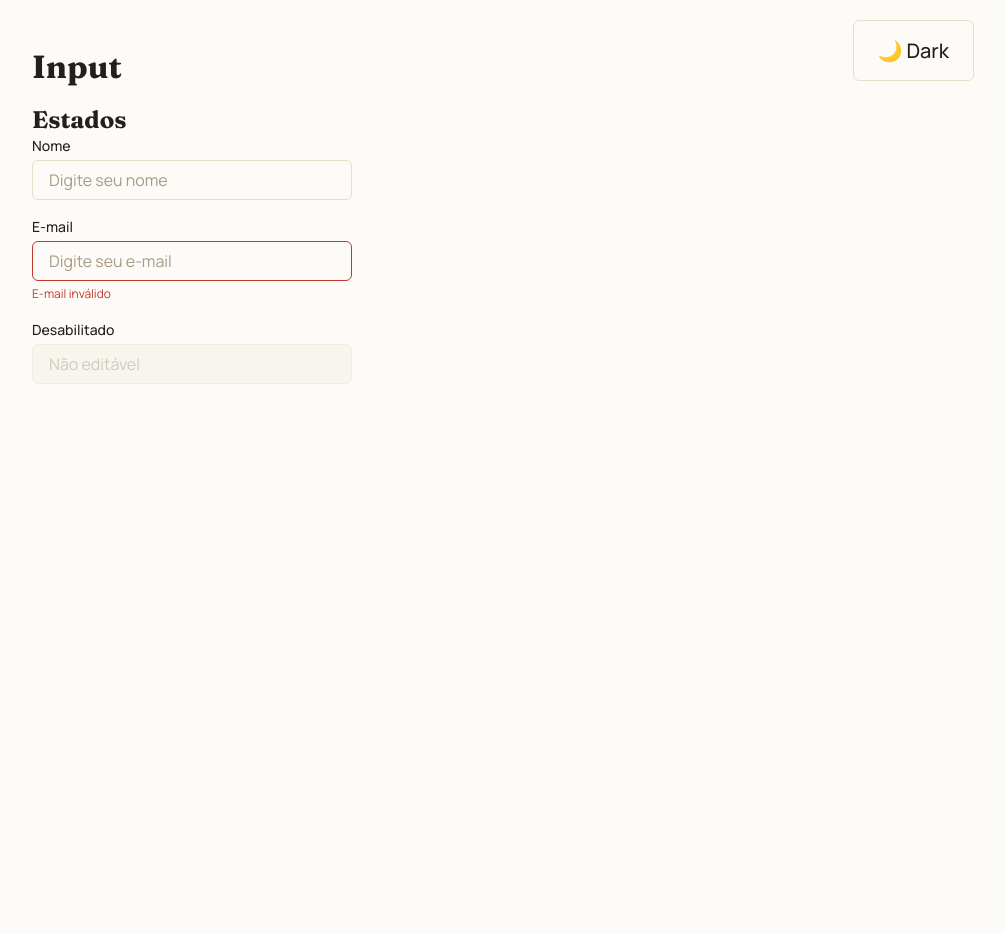
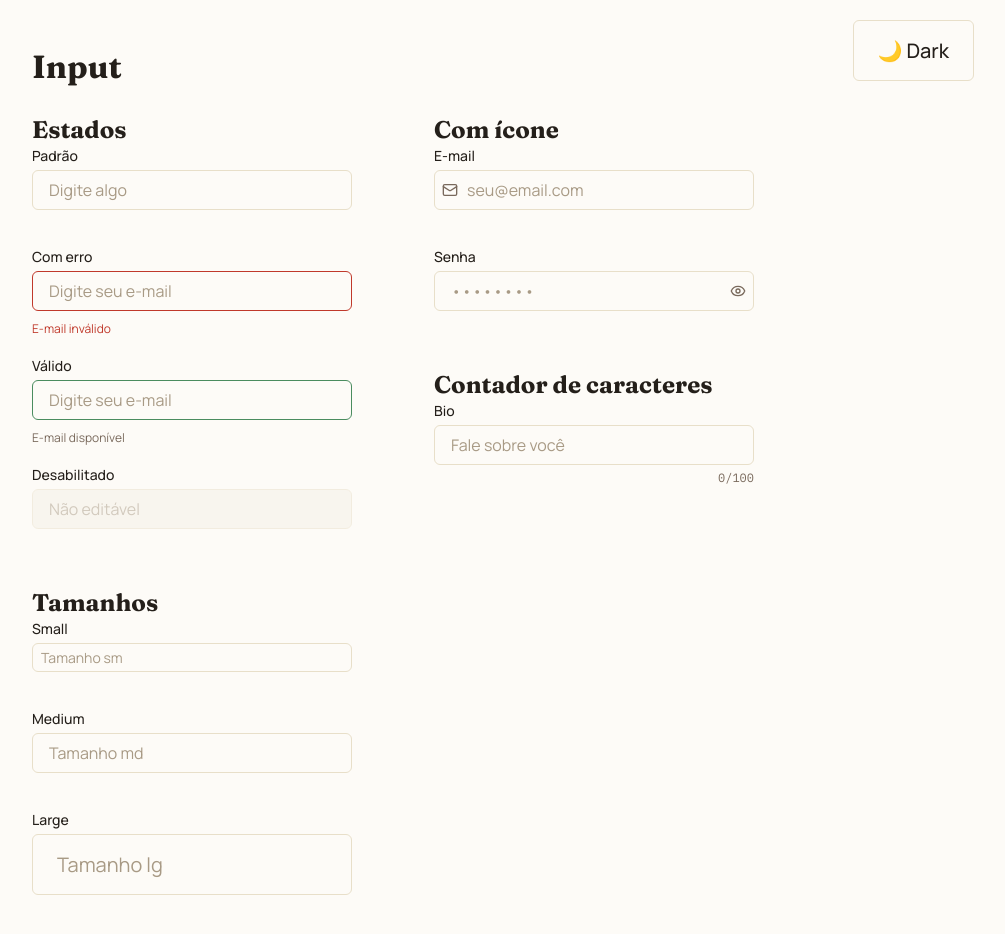
Before and after one commit to joaovxsantos/design-system-mars, a Next.js app: page /components/input in a window 1280 px wide. Shown: the top 934 px of the page, without its empty margins (206-1211 px from the left). Before the commit the page ends 800 px from the top, so only its background shows below. Built offline with nearby package versions, Linux system fonts and the light colour scheme.

Commit message:
feat: refactor components

```diff
--- a/package.json
+++ b/package.json
@@ -9,6 +9,7 @@
     "lint": "eslint"
   },
   "dependencies": {
+    "lucide-react": "^1.26.0",
     "next": "16.2.11",
     "react": "19.2.4",
     "react-dom": "19.2.4"
--- a/src/app/components/button/button-docs.module.scss
+++ b/src/app/components/button/button-docs.module.scss
@@ -2,6 +2,25 @@
   padding: var(--space-6);
   max-width: 900px;
   margin: 0 auto;
+}
+
+.grid {
+  display: grid;
+  grid-template-columns: 1fr 1fr;
+  margin-top: 30px;
+}
+
+.col {
+  display: flex;
+  flex-direction: column;
+  gap: 40px;
+}
+
+.rowColumn {
+  display: flex;
+  flex-direction: column;
+  gap: 16px;
+  max-width: 320px;
 }
 
 .title {
--- a/src/app/components/input/page.tsx
+++ b/src/app/components/input/page.tsx
@@ -1,20 +1,49 @@
+'use client';
+
+import { Mail } from 'lucide-react';
 import { Input } from '@/src/components/ui/Input/Input';
 import styles from '../button/button-docs.module.scss';
-
 
 export default function InputDocsPage() {
     return (
         <main className={styles.page}>
-            <h1 className={styles.title}>Input</h1>
-
-            <section>
-                <h2>Estados</h2>
-                <div className={styles.row} style={{ flexDirection: 'column', alignItems: 'stretch', maxWidth: 320 }}>
-                    <Input type='text' id="default" label="Nome" placeholder="Digite seu nome" />
-                    <Input id="error" label="E-mail" placeholder="Digite seu e-mail" error="E-mail inválido" />
-                    <Input id="disabled" label="Desabilitado" placeholder="Não editável" disabled />
+            <h1>Input</h1>
+            <div className={styles.grid}>
+                <div className={styles.col}>
+                    <section>
+                        <h2>Estados</h2>
+                        <div className={styles.rowColumn}>
+                            <Input id="default" label="Padrão" placeholder="Digite algo" />
+                            <Input id="error" label="Com erro" placeholder="Digite seu e-mail" error="E-mail inválido" />
+                            <Input id="success" label="Válido" placeholder="Digite seu e-mail" success helperText="E-mail disponível" />
+                            <Input id="disabled" label="Desabilitado" placeholder="Não editável" disabled />
+                        </div>
+                    </section>
+                    <section>
+                        <h2>Tamanhos</h2>
+                        <div className={styles.rowColumn}>
+                            <Input id="sm" size="sm" label="Small" placeholder="Tamanho sm" />
+                            <Input id="md" size="md" label="Medium" placeholder="Tamanho md" />
+                            <Input id="lg" size="lg" label="Large" placeholder="Tamanho lg" />
+                        </div>
+                    </section>
                 </div>
-            </section>
+                <div className={styles.col}>
+                    <section>
+                        <h2>Com ícone</h2>
+                        <div className={styles.rowColumn}>
+                            <Input id="icon-left" label="E-mail" icon={<Mail size={16} />} placeholder="seu@email.com" />
+                            <Input id="password" label="Senha" type="password" placeholder="••••••••" />
+                        </div>
+                    </section>
+                    <section>
+                        <h2>Contador de caracteres</h2>
+                        <div className={styles.rowColumn}>
+                            <Input id="bio" label="Bio" maxLength={100} showCharCount placeholder="Fale sobre você" />
+                        </div>
+                    </section>
+                </div>
+            </div>
         </main>
-    )
+    );
 }
--- a/src/components/ui/Button/Button.module.scss
+++ b/src/components/ui/Button/Button.module.scss
@@ -1,4 +1,8 @@
 .button {
+    position: relative;
+    display: inline-flex;
+    align-items: center;
+    justify-content: center;
     font-family: var(--font-body);
     font-weight: var(--font-weight-medium);
     border: none;
@@ -63,3 +67,23 @@
     padding: var(--space-3) var(--space-4);
     font-size: var(--font-size-lg);
 }
+
+.spinner {
+    position: absolute;
+    width: 16px;
+    height: 16px;
+    border: 2px solid currentColor;
+    border-top-color: transparent;
+    border-radius: 50%;
+    animation: spin 0.6s linear infinite;
+}
+
+.hiddenText {
+    opacity: 0;
+}
+
+@keyframes spin {
+    to {
+        transform: rotate(360deg);
+    }
+}
--- a/src/components/ui/Button/Button.tsx
+++ b/src/components/ui/Button/Button.tsx
@@ -10,12 +10,15 @@ interface ButtonProps extends ButtonHTMLAttributes<HTMLButtonElement> {
     variant?: ButtonVariant;
     size?: ButtonSize;
     children: ReactNode;
+    isLoading?: boolean;
 }
 
 export function Button(
     {
         variant = "primary",
         size = "sm",
+        isLoading = false,
+        disabled,
         children,
         className,
         ...props
@@ -24,9 +27,12 @@ export function Button(
     return (
         <button
             className={`${styles.button} ${styles[variant]} ${styles[size]} ${className ?? ''} `}
+            disabled={disabled || isLoading}
+            aria-busy={isLoading}
             {...props}
         >
-            {children}
+            {isLoading && <span className={styles.spinner} aria-hidden={true}></span>}
+            <span className={isLoading ? styles.hiddenText : undefined}>{children}</span>
         </button>
     )
 }
--- a/src/components/ui/Input/Input.module.scss
+++ b/src/components/ui/Input/Input.module.scss
@@ -11,14 +11,20 @@
   color: var(--color-text-primary);
 }
 
+.inputContainer {
+  position: relative;
+  display: flex;
+  align-items: center;
+  width: 100%;
+}
+
 .input {
+  width: 100%;
   font-family: var(--font-body);
-    font-size: var(--font-size-base);
   color: var(--color-text-primary);
-    background-color: var(--color-paper-50);
+  background-color: var(--color-bg);
   border: 1px solid var(--color-border);
   border-radius: 6px;
-    padding: var(--space-2) var(--space-3);
   outline: none;
   transition: border-color 0.15s ease;
 
@@ -39,10 +45,60 @@
 
 .inputError {
   border-color: var(--color-danger);
+  &:focus { border-color: var(--color-danger); }
+}
 
-    &:focus {
-      border-color: var(--color-danger);
+.inputSuccess {
+  border-color: #4a8c5f;
+  &:focus { border-color: #4a8c5f; }
 }
+
+// Tamanhos
+.sm .input {
+  font-size: var(--font-size-sm);
+  padding: var(--space-1) var(--space-2);
+}
+
+.md .input {
+  font-size: var(--font-size-base);
+  padding: var(--space-2) var(--space-3);
+}
+
+.lg .input {
+  font-size: var(--font-size-lg);
+  padding: var(--space-3) var(--space-4);
+}
+
+.icon {
+  position: absolute;
+  left: var(--space-2);
+  display: flex;
+  align-items: center;
+  color: var(--color-text-secondary);
+  pointer-events: none;
+}
+
+.iconRight {
+  left: auto;
+  right: var(--space-2);
+}
+
+.iconButton {
+  background: none;
+  border: none;
+  cursor: pointer;
+  pointer-events: auto; // sobrescreve o .icon, precisa ser clicável
+  padding: 0;
+}
+
+.hasIconLeft { padding-left: calc(var(--space-2) * 2 + 16px) !important; }
+.hasIconRight { padding-right: calc(var(--space-2) * 2 + 16px); }
+
+.footer {
+  display: flex;
+  justify-content: space-between;
+  align-items: center;
+  min-height: 16px;
 }
 
 .errorMessage {
@@ -50,3 +106,15 @@
   font-size: var(--font-size-xs);
   color: var(--color-danger);
 }
+
+.helperText {
+  font-family: var(--font-body);
+  font-size: var(--font-size-xs);
+  color: var(--color-text-secondary);
+}
+
+.charCount {
+  font-family: var(--font-mono);
+  font-size: var(--font-size-xs);
+  color: var(--color-text-secondary);
+}
--- a/src/components/ui/Input/Input.tsx
+++ b/src/components/ui/Input/Input.tsx
@@ -1,15 +1,48 @@
-import { forwardRef, InputHTMLAttributes } from 'react';
+'use client'
+
+import { InputHTMLAttributes, forwardRef, ReactNode, useState } from 'react';
 import styles from './Input.module.scss';
+import { EyeOff, Eye } from 'lucide-react';
 
-
-interface InputProps extends InputHTMLAttributes<HTMLInputElement> {
+type InputSize = 'sm' | 'md' | 'lg';
+interface InputProps extends Omit<InputHTMLAttributes<HTMLInputElement>, 'size'> {
   label?: string;
   error?: string;
+  success?: boolean;
+  helperText?: string;
+  icon?: ReactNode;
+  iconPosition?: 'left' | 'right';
+  size?: InputSize;
+  showCharCount?: boolean;
 }
 
+export const Input = forwardRef<HTMLInputElement, InputProps>(
+  (
+    {
+      label,
+      error,
+      success,
+      helperText,
+      icon,
+      iconPosition = 'left',
+      size = 'md',
+      showCharCount,
+      id,
+      className,
+      type = 'text',
+      maxLength,
+      value,
+      defaultValue,
+      ...props
+    },
+    ref
+  ) => {
+    const [internalValue, setInternalValue] = useState(defaultValue ?? '');
+    const [showPassword, setShowPassword] = useState(false);
+    const isPassword = type === 'password';
+    const resolvedType = isPassword && showPassword ? 'text' : type;
+    const currentLength = String(value ?? internalValue ?? '').length;
 
-export const Input = forwardRef<HTMLInputElement, InputProps>(
-    ({ label, error, id, className, ...props }, ref) => {
     return (
       <div className={styles.wrapper}>
         {label && (
@@ -17,22 +50,69 @@ export const Input = forwardRef<HTMLInputElement, InputProps>(
             {label}
           </label>
         )}
+
+        <div className={`${styles.inputContainer} ${styles[size]}`}>
+          {icon && iconPosition === 'left' && !isPassword && (
+            <span className={styles.icon} aria-hidden="true">{icon}</span>
+          )}
+
           <input
             ref={ref}
             id={id}
-                    className={`${styles.input} ${error ? styles.inputError : ''} ${className ?? ''}`}
+            type={resolvedType}
+            maxLength={maxLength}
+            value={value}
+            defaultValue={value === undefined ? internalValue : undefined}
+            onChange={(e) => {
+              if (value === undefined) setInternalValue(e.target.value);
+              props.onChange?.(e);
+            }}
+            className={`
+              ${styles.input}
+              ${error ? styles.inputError : ''}
+              ${success ? styles.inputSuccess : ''}
+              ${(icon && iconPosition === 'left' && !isPassword) ? styles.hasIconLeft : ''}
+              ${(icon && iconPosition === 'right') || isPassword ? styles.hasIconRight : ''}
+              ${className ?? ''}
+            `}
             aria-invalid={!!error}
-                    aria-describedby={error ? `${id}-error` : undefined}
+            aria-describedby={error ? `${id}-error` : helperText ? `${id}-helper` : undefined}
             {...props}
           />
-                {error && (
-                    <span id={`${id}-error`} className={styles.errorMessage}>
-                        {error}
-                    </span>
+
+          {isPassword && (
+            <button
+              type="button"
+              className={`${styles.icon} ${styles.iconRight} ${styles.iconButton}`}
+              onClick={() => setShowPassword((prev) => !prev)}
+              aria-label={showPassword ? 'Ocultar senha' : 'Mostrar senha'}
+              tabIndex={0}
+            >
+              {showPassword ? <EyeOff size={16} /> : <Eye size={16} />}
+            </button>
+          )}
+
+          {!isPassword && icon && iconPosition === 'right' && (
+            <span className={`${styles.icon} ${styles.iconRight}`} aria-hidden="true">{icon}</span>
           )}
         </div>
-        )
+
+        <div className={styles.footer}>
+          <div>
+            {error && (
+              <span id={`${id}-error`} className={styles.errorMessage}>{error}</span>
+            )}
+            {!error && helperText && (
+              <span id={`${id}-helper`} className={styles.helperText}>{helperText}</span>
+            )}
+          </div>
+          {showCharCount && maxLength && (
+            <span className={styles.charCount}>{currentLength}/{maxLength}</span>
+          )}
+        </div>
+      </div>
+    );
   }
-)
+);
 
 Input.displayName = 'Input';
```
Also changed, not shown: src/app/components/button/page.tsx (+9 -3 lines), 1 other file (tests, documents, lock files or other folders). Lines whose indentation alone changed are shown as unchanged.
